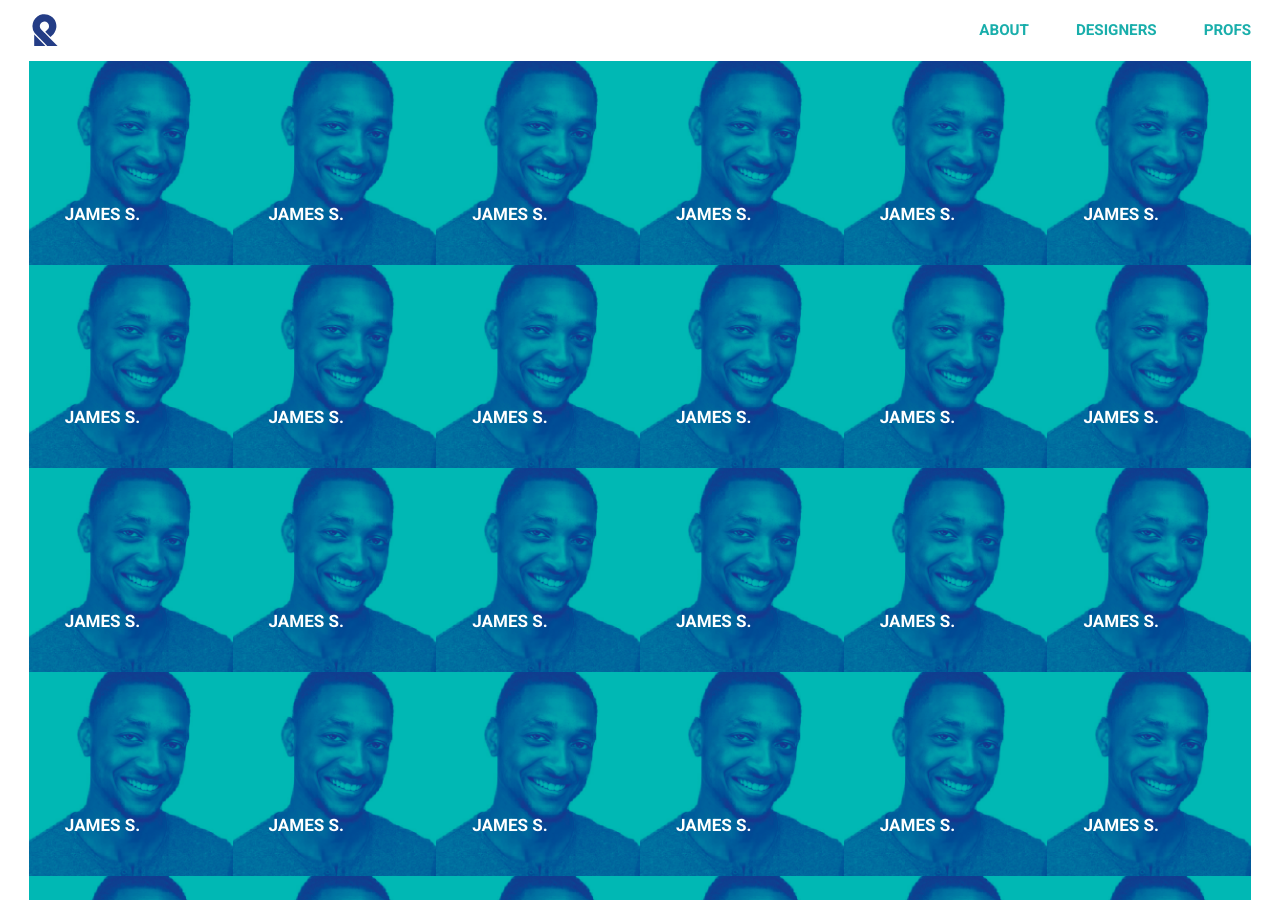
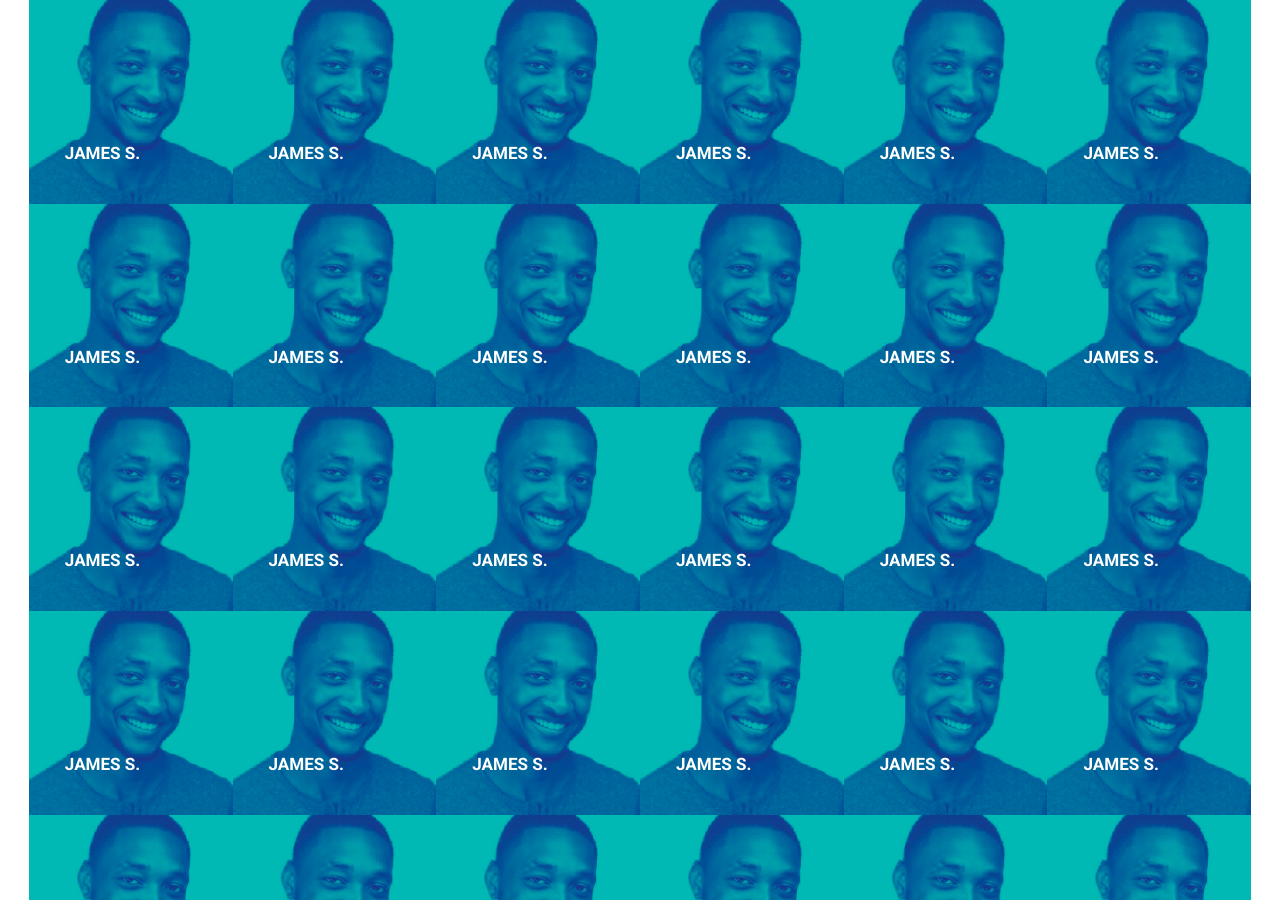
Before and after one commit to matthewpeixoto/portrait-hover-state, a Jekyll site: the page built from index.html, in a window 1280 px wide and 900 px high. Built offline with Jekyll 4.4.1, drawn with Linux system fonts in a browser that asks for light colours.

Commit message:
Remove unneeded code

```diff
--- a/_layouts/default.html
+++ b/_layouts/default.html
@@ -4,25 +4,6 @@
   <meta charset="utf-8">
   <title>Hover Test</title>
   <meta name="viewport" content="width=device-width,initial-scale=1">
-  <meta name="theme-color" content="#10b2ac">
-  <link rel="apple-touch-icon" sizes="180x180" href="https://grads.images.algonquindesign.ca/2018/icons/apple-touch-icon.png">
-  <link rel="icon" type="image/png" sizes="32x32" href="https://grads.images.algonquindesign.ca/2018/icons/favicon-32x32.png">
-  <link rel="icon" type="image/png" sizes="16x16" href="https://grads.images.algonquindesign.ca/2018/icons/favicon-16x16.png">
-  <link rel="mask-icon" href="/safari-pinned-tab.svg" color="#343795">
-  <meta property="og:title" content="Reboot">
-  <meta property="og:description" content="The 2018 Algonquin Design Grad website.">
-  <meta property="og:url" content="http://2018.grads.algonquindesign.ca/">
-  <meta property="og:image" content="https://grads.images.algonquindesign.ca/2018/images-other/og-image.jpg">
-  <meta property="og:image:secure_url" content="https://grads.images.algonquindesign.ca/2018/images-other/og-image.jpg">
-  <meta property="og:type" content="website">
-  <meta property="og:site_name" content="Reboot">
-  <meta property="og:locale" content="en_CA">
-  <meta name="twitter:card" content="summary">
-  <meta name="twitter:site" content="">
-  <meta name="twitter:title" content="Reboot">
-  <meta name="twitter:url" content="http://2018.grads.algonquindesign.ca/">
-  <meta name="twitter:description" content="The 2018 Algonquin Design Grad website.">
-  <meta name="twitter:image" content="https://grads.images.algonquindesign.ca/2018/images-other/og-image.jpg">
   <link href="https://fonts.googleapis.com/css?family=Roboto:400,700" rel="stylesheet">
   <link href="{{site.baseurl}}/css/site.css" rel="stylesheet">
   <script src="{{site.baseurl}}/js/modernizr.custom.97074.js"></script>
@@ -30,64 +11,9 @@
 </head>
 <body>
 
-  <header class="header pad-t-1-2 pad-b-1-2">
-    <div class="grid grid-stretch wrapper gutter-1-2">
-      <div class="unit xs-1 s-1-4 logo text-center">
-        <a class="ib island-1-2" href="{{site.baseurl}}/" rel="home">
-          {% if page.url == '/' %}
-            <h1 class="push-0 micro">
-              <span class="visually-hidden">Reboot</span>
-              <i class="icon i-32"><svg class="purple"><use xlink:href="{{site.baseurl}}/images/icons.svg#reboot" /></svg></i>
-            </h1>
-          {% else %}
-            <strong class="push-0 micro block">
-              <span class="visually-hidden">Reboot</span>
-              <i class="icon i-32"><svg class="purple"><use xlink:href="{{site.baseurl}}/images/icons.svg#reboot" /></svg></i>
-            </strong>
-          {% endif %}
-        </a>
-      </div>
-      <nav class="unit xs-1 s-3-4 nav text-center" role="navigation">
-        <ul class="list-group-inline h-1 push-0 text-upper bold micro teal">
-          <li class="h-1 push-r-1-2"><a class="ib h-1 island-1-2 teal" href="#about"><span>About</span></a></li>
-          <li class="h-1 push-r-1-2"><a class="ib h-1 island-1-2 teal" href="#about"><span>Designers</span></a></li>
-          <li class="h-1"><a class="ib h-1 island-1-2 teal" href="#about"><span>Profs</span></a></li>
-        </ul>
-      </nav>
-    </div>
-  </header>
-
   <main role="main">
     {{ content }}
   </main>
-
-  <footer class="footer" role="contentinfo">
-    <div class="grid grid-middle wrapper gutter pad-t-1-2 pad-b-1-2">
-      <div class="unit xs-1-3 text-left">
-        <a class="icon i-24" href="{{site.baseurl}}/" rel="home">
-          <span class="visually-hidden">Reboot</span>
-          <svg class="purple"><use xlink:href="{{site.baseurl}}/images/icons.svg#reboot" /></svg>
-        </a>
-      </div>
-      <ul class="unit xs-2-3 list-group-inline push-0 text-right">
-        <li class="push-r">
-          <a class="icon i-24" href="https://www.facebook.com/algonquindesign" aria-label="Facebook">
-            <svg><use xlink:href="{{site.baseurl}}/images/icons.svg#facebook" /></svg>
-          </a>
-        </li>
-        <li class="push-r">
-          <a class="icon i-24" href="https://www.instagram.com/reboot.grads2018" aria-label="Instagram">
-            <svg><use xlink:href="{{site.baseurl}}/images/icons.svg#instagram" /></svg>
-          </a>
-        </li>
-        <li>
-          <a class="icon i-24" href="https://twitter.com/algonquindesign" aria-label="Twitter">
-            <svg><use xlink:href="{{site.baseurl}}/images/icons.svg#twitter" /></svg>
-          </a>
-        </li>
-      </ul>
-    </div>
-  </footer>
 
 <script type="text/javascript" src="https://cdnjs.cloudflare.com/ajax/libs/jquery/3.3.1/jquery.min.js"></script>
 <script type="text/javascript" src="{{site.baseurl}}/js/jquery.hoverdir.js"></script>
```
Also changed, not shown: 1 other file.
